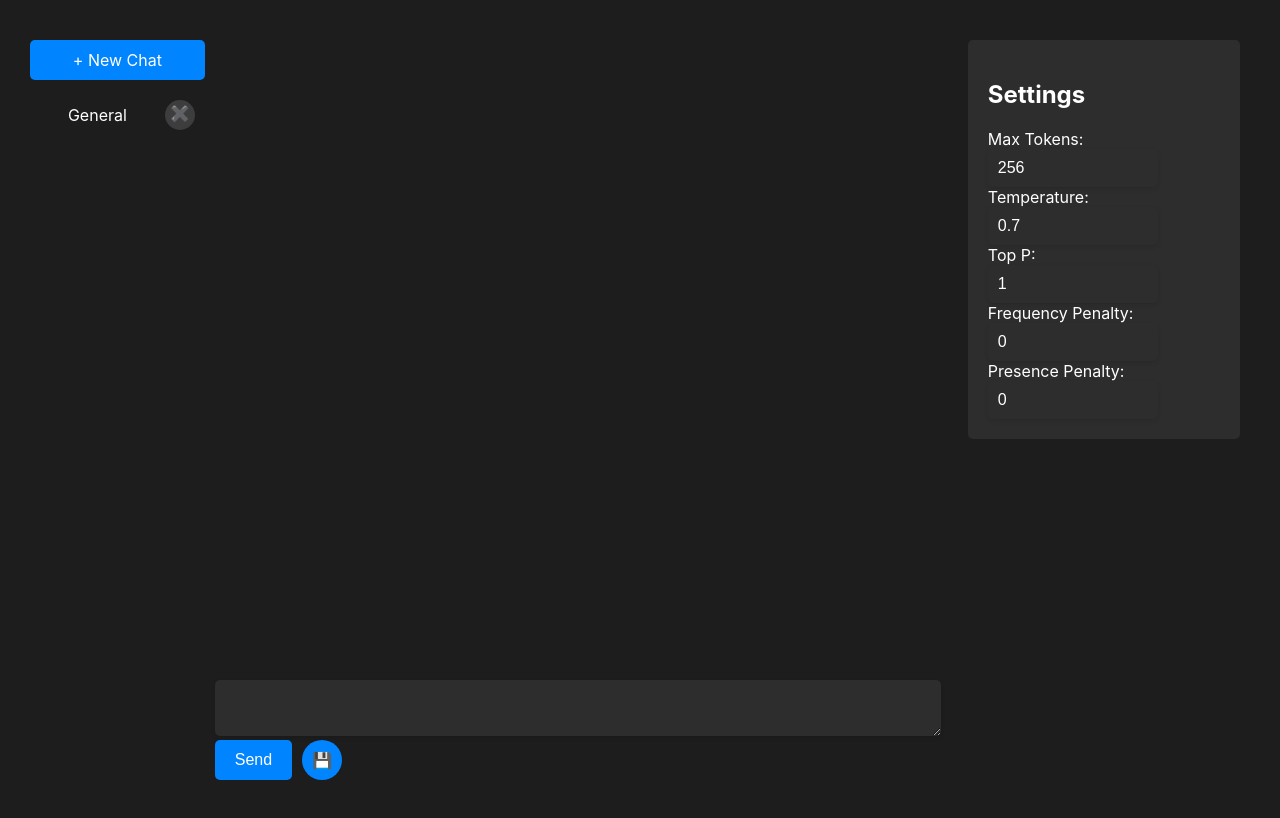
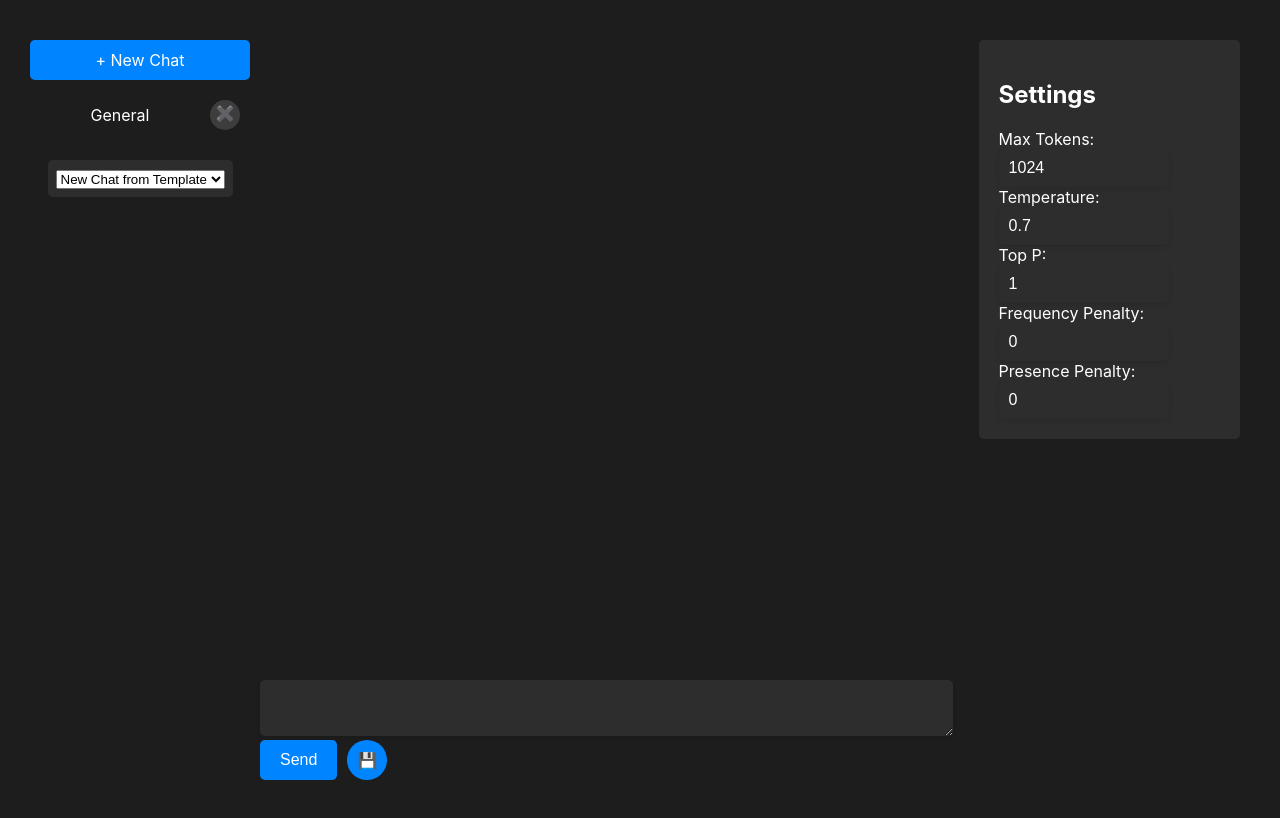
Before and after one commit to zac-crites/chatgui, a React (Create React App) app: page / in a window 1280 px wide. Built offline with nearby package versions, Linux system fonts and the light colour scheme.

Commit message:
New from template

```diff
--- a/src/App.css
+++ b/src/App.css
@@ -94,6 +94,16 @@ label {
   flex-direction: column;
   align-items: flex-start;
   width: 80%;
+}
+
+.new-chat-from-template {
+  margin: 10px;
+    padding: 8px;
+    border-radius: 5px;
+    background-color: #2d2d2d;
+    color: #fff;
+    border: none;
+    font-size: 16px;
 }
 
 .settings-panel {
--- a/src/App.js
+++ b/src/App.js
@@ -16,12 +16,27 @@ const openai = new OpenAIApi(config);
 function App() {
 
   const [message, setMessage] = useState('');
-  const [numTokens, setNumTokens] = useState(256);
+  const [numTokens, setNumTokens] = useState(1024);
   const [temperature, setTemperature] = useState(0.7);
   const [topP, setTopP] = useState(1);
   const [frequencyPenalty, setFrequencyPenalty] = useState(0);
   const [presencePenalty, setPresencePenalty] = useState(0);
   const [newChatName, setNewChatName] = useState("");
+  const [templateValue, setTemplateValue] = useState("");
+  const [templates, setTemplates] = useState([
+    {
+      name: "Support",
+      history: [
+        { id: uuidv4().toString(), role : "system", content: "Welcome to our support chat! How can I help you today?" },
+      ]
+    },
+    {
+      name: "Sales",
+      history: [
+        { id: uuidv4().toString(), role : "system", content: "Welcome to our sales chat! How can I assist you with your purchase today?" },
+      ]
+    },
+  ]);
 
   const [chats, setChats] = useState(() => {
     return JSON.parse(localStorage.getItem('chats')) ?? [{
@@ -180,6 +195,19 @@ function App() {
     setNewChatName("");
   };
 
+  const handleNewChatFromTemplate = (template) => {
+    if(!template) return;
+    const id = uuidv4().toString();
+    const newChat = {
+      id: id,
+      name: template.name,
+      history: template.history.map((msg) => ({...msg, id: uuidv4().toString()})),
+    };
+    setChats([...chats, newChat]);
+    setSelectedChatId(id);
+    setTemplateValue("");
+  };
+
   return (
     <div className="App">
       <div className="chat-list">
@@ -215,6 +243,14 @@ function App() {
       </div>
         ))}
 
+        <div className="new-chat-from-template">
+          <select value={templateValue} onChange={(e) => handleNewChatFromTemplate(templates[e.target.value],setTemplateValue)}>
+            <option value="">New Chat from Template</option>
+            {templates.map((template, index) => (
+              <option key={index} value={index}>{template.name}</option>
+            ))}
+          </select>
+        </div>
       </div>
 
       <div className="chat-container">
@@ -244,6 +280,7 @@ function App() {
         presencePenalty={presencePenalty}
         setPresencePenalty={setPresencePenalty}
         />
+
     </div>
   );
 }
```
